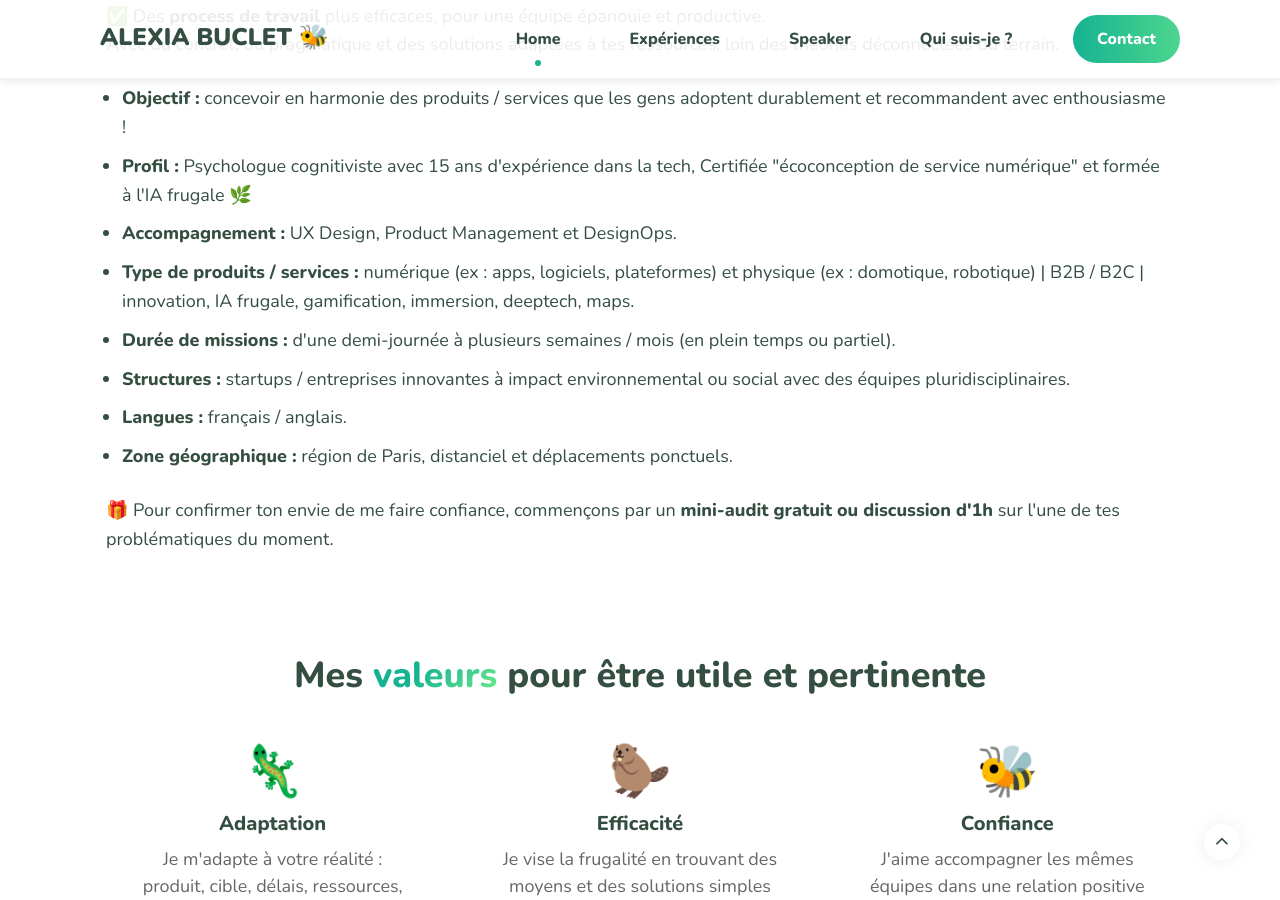
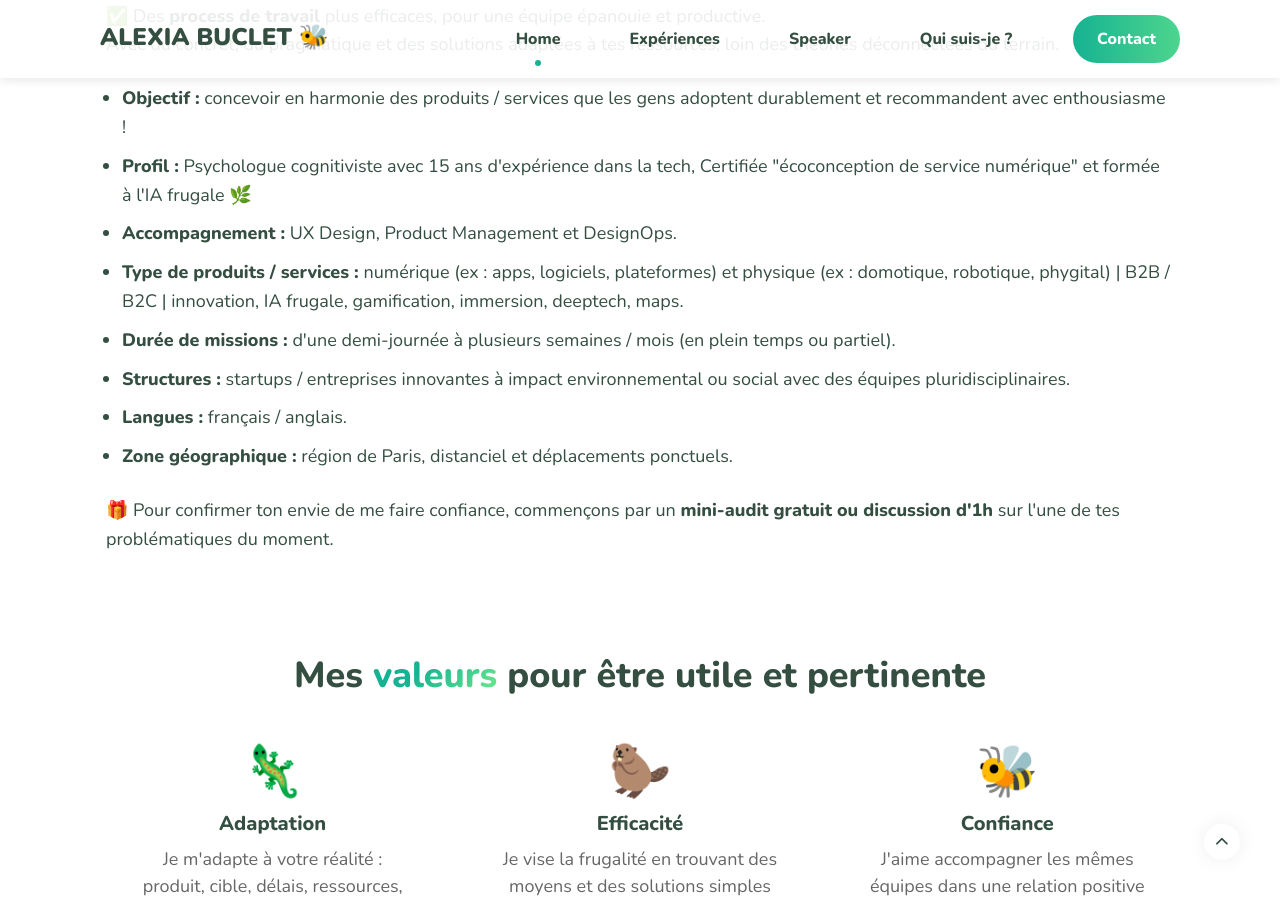
Before and after one commit to alexiabuclet/alexiabuclet.github.io, a Jekyll site: the page built from index.html, in a window 1280 px wide and 900 px high, scrolled down 1263 px. Built offline with Jekyll 4.4.1, drawn with Linux system fonts in a browser that asks for light colours.

Commit message:
ajout phygital

```diff
--- a/_data/settings.yml
+++ b/_data/settings.yml
@@ -91,7 +91,7 @@ author_info:
   objective: "<strong>Objectif :</strong> concevoir en harmonie des produits / services que les gens adoptent durablement et recommandent avec enthousiasme !"
   profile: "<strong>Profil :</strong> Psychologue cognitiviste avec 15 ans d'expérience dans la tech, Certifiée \"écoconception de service numérique\" et formée à l'IA frugale 🌿"
   services: "<strong>Accompagnement :</strong> UX Design, Product Management et DesignOps."
-  product_type: "<strong>Type de produits / services :</strong> numérique (ex : apps, logiciels, plateformes) et physique (ex : domotique, robotique) | B2B / B2C | innovation, IA frugale, gamification, immersion, deeptech, maps."
+  product_type: "<strong>Type de produits / services :</strong> numérique (ex : apps, logiciels, plateformes) et physique (ex : domotique, robotique, phygital) | B2B / B2C | innovation, IA frugale, gamification, immersion, deeptech, maps."
   mission_duration: "<strong>Durée de missions :</strong> d'une demi-journée à plusieurs semaines / mois (en plein temps ou partiel)."
   companies: "<strong>Structures :</strong> startups / entreprises innovantes à impact environnemental ou social avec des équipes pluridisciplinaires."
   languages: "<strong>Langues :</strong> français / anglais."
```
